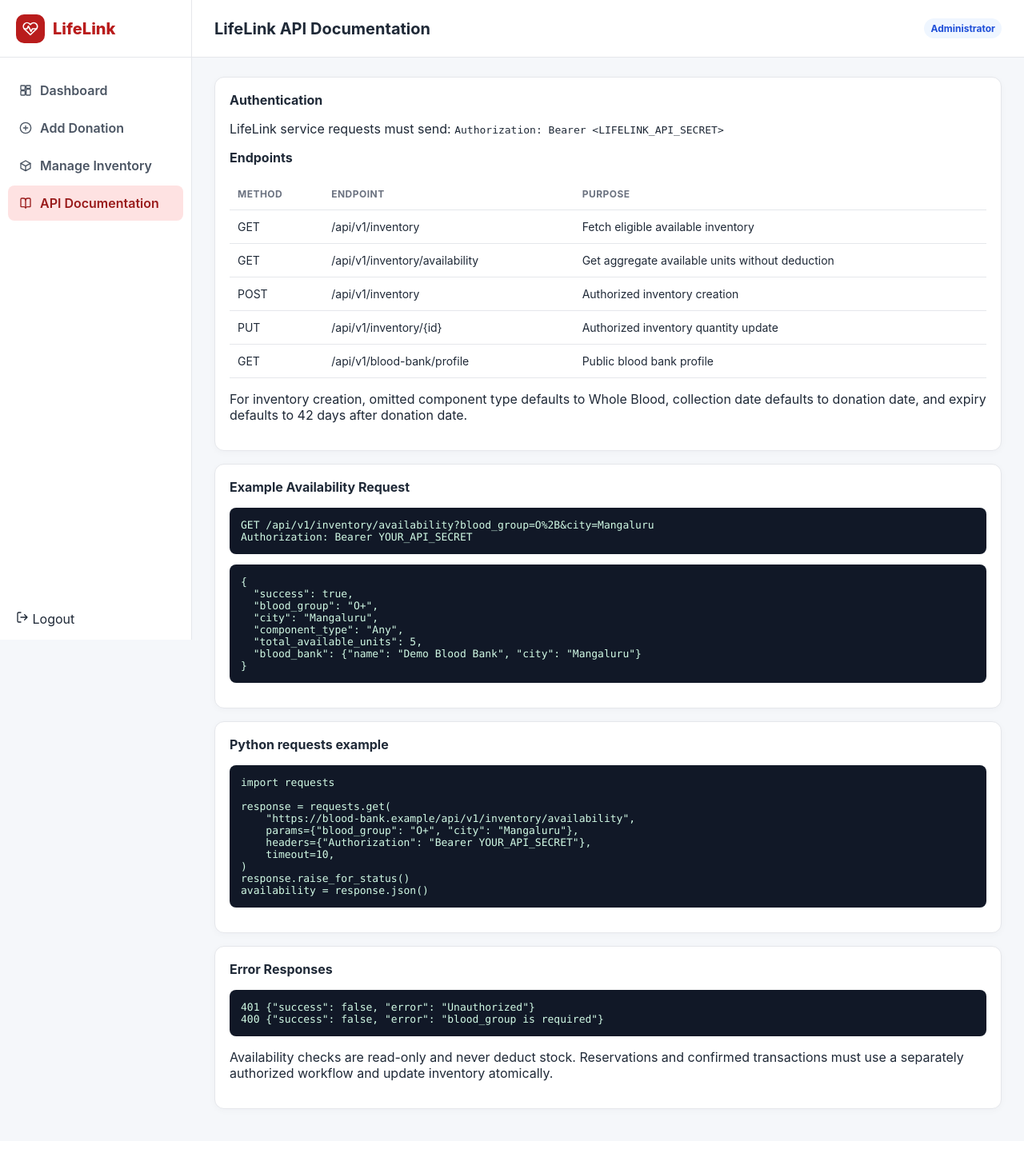
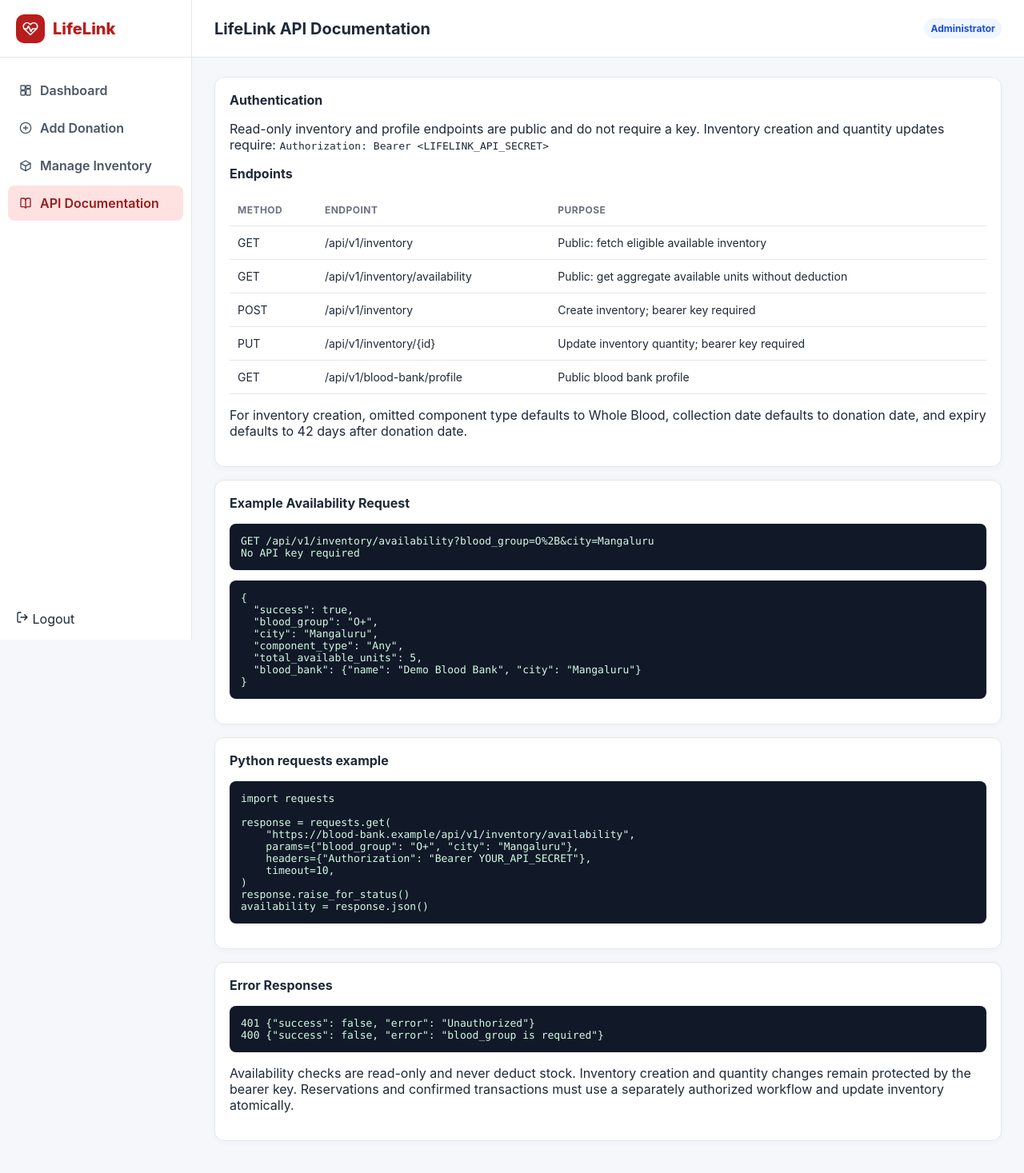
Before and after one commit to prajeshprabhu/lifelink-blood-bank-portal, a Flask app: template templates/api_documentation.html in a window 1280 px wide. Shown: the whole page at 80% size. Before the commit the page ends 1390 px from the top, so only its background shows below. Run offline with Flask 3, Linux system fonts and the light colour scheme; the template is opened without the code that fills it, so the values that code supplies are empty.

Commit message:
Expose read-only inventory API endpoints
Co-authored-by: Copilot <223556219+Copilot@users.noreply.github.com>

```diff
--- a/routes/api_routes.py
+++ b/routes/api_routes.py
@@ -23,7 +23,6 @@ def log_api(response_status):
 
 
 @api_bp.get("/inventory")
-@lifelink_api_required
 def public_inventory():
     conditions = ["expiry_date >= %s"]
     params = [date.today()]
@@ -76,7 +75,6 @@ def public_inventory():
 
 
 @api_bp.get("/inventory/availability")
-@lifelink_api_required
 def availability():
     blood_group = request.args.get("blood_group")
     city = request.args.get("city")
@@ -153,7 +151,6 @@ def update_via_api(inventory_id):
 
 
 @api_bp.get("/blood-bank/profile")
-@lifelink_api_required
 def profile():
     profile = public_profile()
     log_api(200)
--- a/templates/api_documentation.html
+++ b/templates/api_documentation.html
@@ -4,13 +4,13 @@
 {% block content %}
 <section class="card">
   <h2>Authentication</h2>
-  <p>LifeLink service requests must send: <code>Authorization: Bearer &lt;LIFELINK_API_SECRET&gt;</code></p>
+  <p>Read-only inventory and profile endpoints are public and do not require a key. Inventory creation and quantity updates require: <code>Authorization: Bearer &lt;LIFELINK_API_SECRET&gt;</code></p>
   <h2>Endpoints</h2>
   <table><thead><tr><th>Method</th><th>Endpoint</th><th>Purpose</th></tr></thead><tbody>
-    <tr><td>GET</td><td>/api/v1/inventory</td><td>Fetch eligible available inventory</td></tr>
-    <tr><td>GET</td><td>/api/v1/inventory/availability</td><td>Get aggregate available units without deduction</td></tr>
-    <tr><td>POST</td><td>/api/v1/inventory</td><td>Authorized inventory creation</td></tr>
-    <tr><td>PUT</td><td>/api/v1/inventory/{id}</td><td>Authorized inventory quantity update</td></tr>
+    <tr><td>GET</td><td>/api/v1/inventory</td><td>Public: fetch eligible available inventory</td></tr>
+    <tr><td>GET</td><td>/api/v1/inventory/availability</td><td>Public: get aggregate available units without deduction</td></tr>
+    <tr><td>POST</td><td>/api/v1/inventory</td><td>Create inventory; bearer key required</td></tr>
+    <tr><td>PUT</td><td>/api/v1/inventory/{id}</td><td>Update inventory quantity; bearer key required</td></tr>
     <tr><td>GET</td><td>/api/v1/blood-bank/profile</td><td>Public blood bank profile</td></tr>
   </tbody></table>
   <p>For inventory creation, omitted component type defaults to Whole Blood, collection date defaults to donation date, and expiry defaults to 42 days after donation date.</p>
@@ -18,7 +18,7 @@
 <section class="card" style="margin-top:16px">
   <h2>Example Availability Request</h2>
   <pre class="code">GET /api/v1/inventory/availability?blood_group=O%2B&amp;city=Mangaluru
-Authorization: Bearer YOUR_API_SECRET</pre>
+No API key required</pre>
   <pre class="code">{
   "success": true,
   "blood_group": "O+",
@@ -45,6 +45,6 @@ availability = response.json()</pre>
   <h2>Error Responses</h2>
   <pre class="code">401 {"success": false, "error": "Unauthorized"}
 400 {"success": false, "error": "blood_group is required"}</pre>
-  <p>Availability checks are read-only and never deduct stock. Reservations and confirmed transactions must use a separately authorized workflow and update inventory atomically.</p>
+  <p>Availability checks are read-only and never deduct stock. Inventory creation and quantity changes remain protected by the bearer key. Reservations and confirmed transactions must use a separately authorized workflow and update inventory atomically.</p>
 </section>
 {% endblock %}
```
Also changed, not shown: tests/test_api_auth.py (added, +65 -0 lines), README.md.
